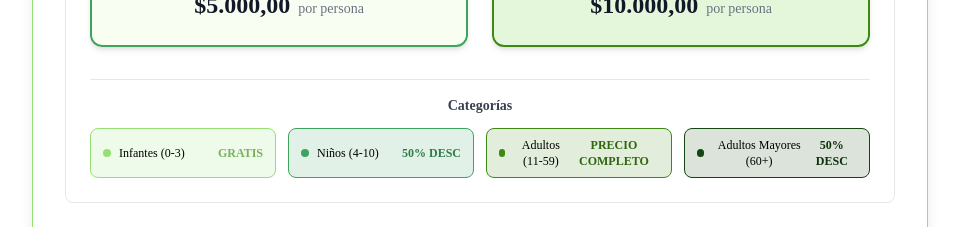
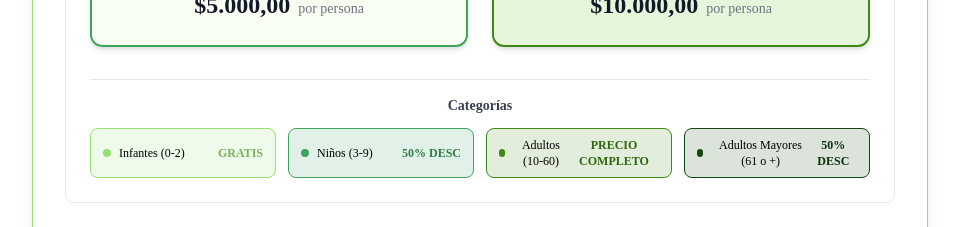
Before and after one commit to marimilhas/ICS_GRUPO7, a React (Vite) app in the folder Trabajos_Practicos/TP06_TDD_Evaluable/frontend/: page / in a window 1280 px wide. Shown: the part 980-1207 px from the top of the page, without its empty margins (160-1119 px from the left). Built offline with nearby package versions, Linux system fonts and the light colour scheme; no server answers.

Commit message:
arreglos del front

```diff
--- a/Trabajos_Practicos/TP06_TDD_Evaluable/frontend/src/components/FormularioCompra.jsx
+++ b/Trabajos_Practicos/TP06_TDD_Evaluable/frontend/src/components/FormularioCompra.jsx
@@ -529,28 +529,28 @@ const handleSubmit = async (e) => {
               <div className="flex items-center justify-between bg-green-light bg-opacity-15 px-3 py-2 rounded-lg border border-green-light">
                 <div className="flex items-center gap-2">
                   <div className="w-2 h-2 bg-green-light rounded-full"></div>
-                  <span className="font-medium">Infantes (0-3)</span>
+                  <span className="font-medium">Infantes (0-2)</span>
                 </div>
                 <span className="font-bold text-green-light-bold">GRATIS</span>
               </div>
               <div className="flex items-center justify-between bg-green-medium bg-opacity-15 px-3 py-2 rounded-lg border border-green-medium">
                 <div className="flex items-center gap-2">
                   <div className="w-2 h-2 bg-green-medium rounded-full"></div>
-                  <span className="font-medium">Niños (4-10)</span>
+                  <span className="font-medium">Niños (3-9)</span>
                 </div>
                 <span className="font-bold text-green-medium-bold">50% DESC</span>
               </div>
               <div className="flex items-center justify-between bg-green-forest bg-opacity-15 px-3 py-2 rounded-lg border border-green-forest">
                 <div className="flex items-center gap-2">
                   <div className="w-2 h-2 bg-green-forest rounded-full"></div>
-                  <span className="font-medium">Adultos (11-59)</span>
+                  <span className="font-medium">Adultos (10-60)</span>
                 </div>
                 <span className="font-bold text-green-forest-bold">PRECIO COMPLETO</span>
               </div>
               <div className="flex items-center justify-between bg-green-dark bg-opacity-15 px-3 py-2 rounded-lg border border-green-dark">
                 <div className="flex items-center gap-2">
                   <div className="w-2 h-2 bg-green-dark rounded-full"></div>
-                  <span className="font-medium">Adultos Mayores (60+)</span>
+                  <span className="font-medium">Adultos Mayores (61 o +)</span>
                 </div>
                 <span className="font-bold text-green-dark-bold">50% DESC</span>
               </div>
--- a/Trabajos_Practicos/TP06_TDD_Evaluable/frontend/src/components/ResumenCompra.jsx
+++ b/Trabajos_Practicos/TP06_TDD_Evaluable/frontend/src/components/ResumenCompra.jsx
@@ -99,24 +99,6 @@ const ResumenCompra = ({ compra, onEditar, onConfirmar, procesandoPago }) => {
             )}
           </ul>
         </div>
-
-        {/* Botones de acción */}
-        <div className="flex gap-4 pt-4">
-          <button
-            onClick={onEditar}
-            className="flex-1 bg-gray-500 hover:bg-gray-600 text-white font-medium py-3 rounded-lg transition-colors"
-            disabled={procesandoPago} // 💡 Deshabilitar
-          >
-            Editar Compra
-          </button>
-          <button
-            onClick={onConfirmar}
-            className="flex-1 bg-green-forest hover:bg-green-dark text-white font-medium py-3 rounded-lg transition-colors"
-            disabled={procesandoPago} // 💡 Deshabilitar
-          >
-            Confirmar Compra
-          </button>
-        </div>
       </div>
     </div>
   );
```
Also changed, not shown: 1 other file (tests, documents, lock files or other folders). Lines whose indentation alone changed are shown as unchanged.
